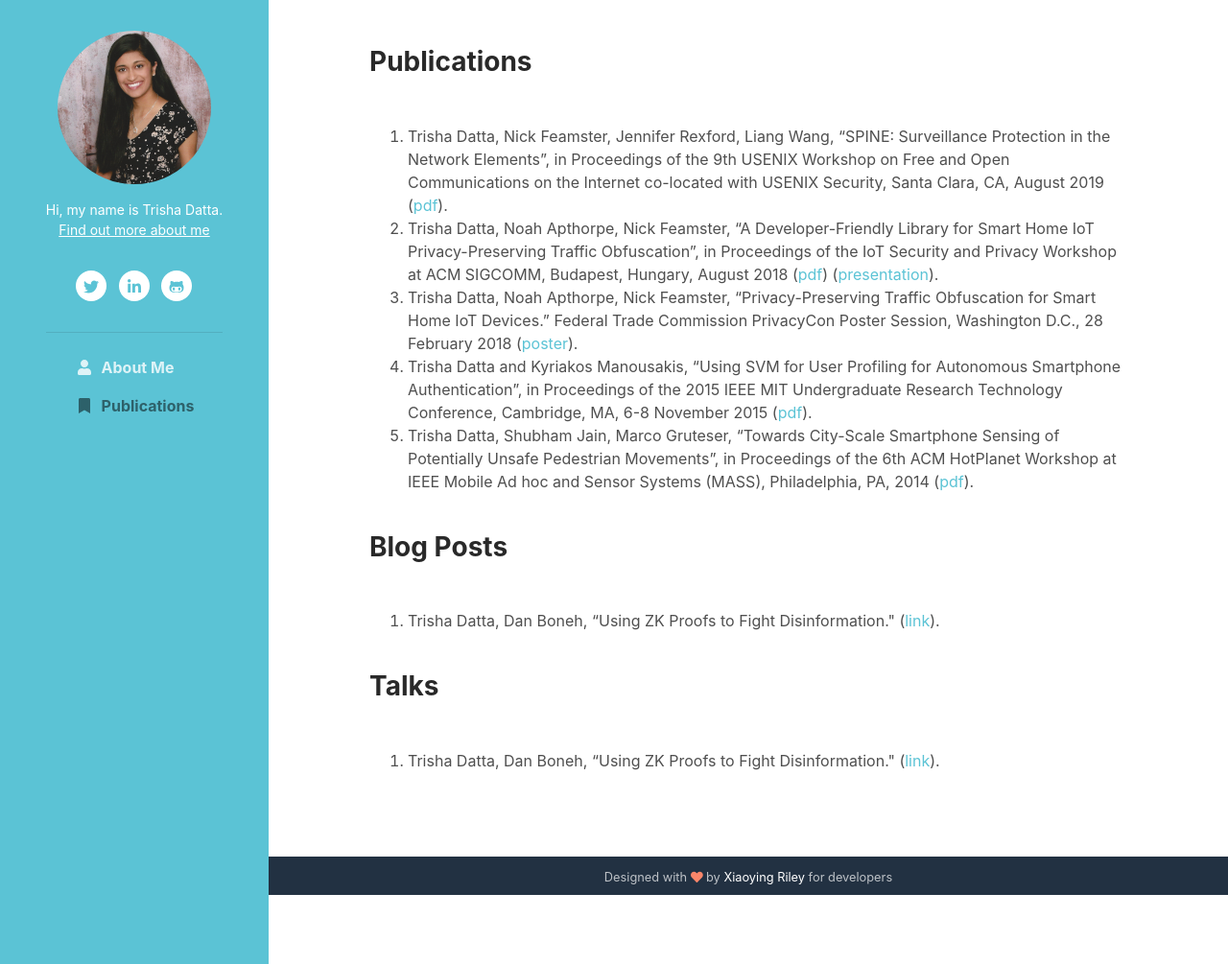
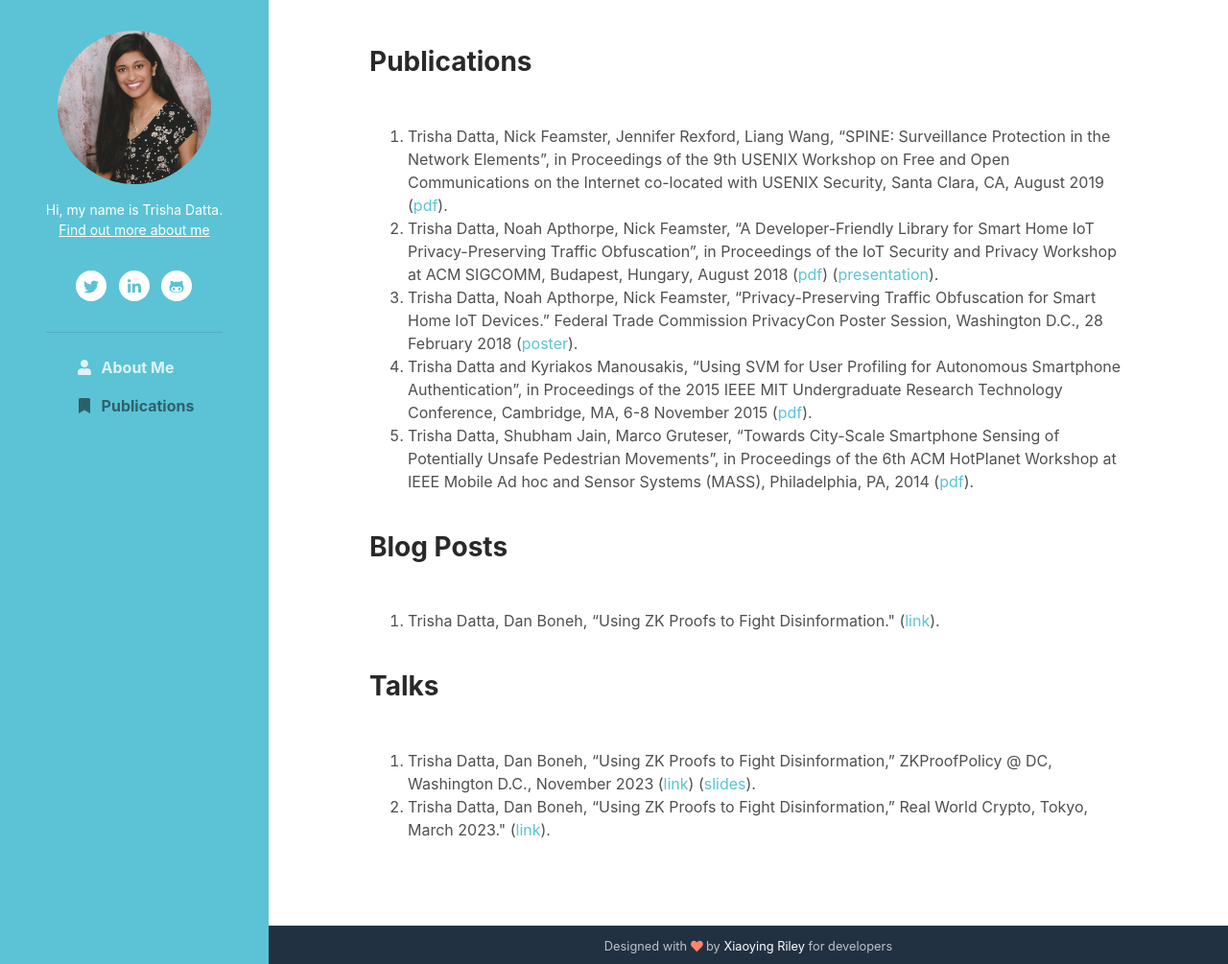
Before and after one commit to TrishaDatta/TrishaDatta.github.io, a Jekyll site: the page publications.html, which Jekyll copies as it is, in a window 1280 px wide and 1005 px high. Shown: the whole window at 96% size. Built offline with Jekyll 4.4.1, drawn with Linux system fonts in a browser that asks for light colours; nearby versions of some CDN libraries.

Commit message:
Update publications.html

```diff
--- a/publications.html
+++ b/publications.html
@@ -118,7 +118,9 @@
 			            <br>
 				    <p><ol>
 					  <li>Trisha Datta, Dan Boneh,
-					  “Using ZK Proofs to Fight Disinformation." (<a href="">link</a>).</li>
+					  “Using ZK Proofs to Fight Disinformation,” ZKProofPolicy @ DC, Washington D.C., November 2023 (<a href="https://www.youtube.com/live/TmCoURJ-stk?si=UazyyP0urKSS35TH&t=10078">link</a>) (<a href="zk-disinformation.pdf">slides</a>).</li>
+					  <li>Trisha Datta, Dan Boneh,
+					  “Using ZK Proofs to Fight Disinformation,” Real World Crypto, Tokyo, March 2023." (<a href="https://www.youtube.com/watch?t=2953&v=MwTK6ZQhOQg&feature=youtu.be">link</a>).</li>
 					</ol>
 				    </p>
 				    <div class="line"></div>
```
